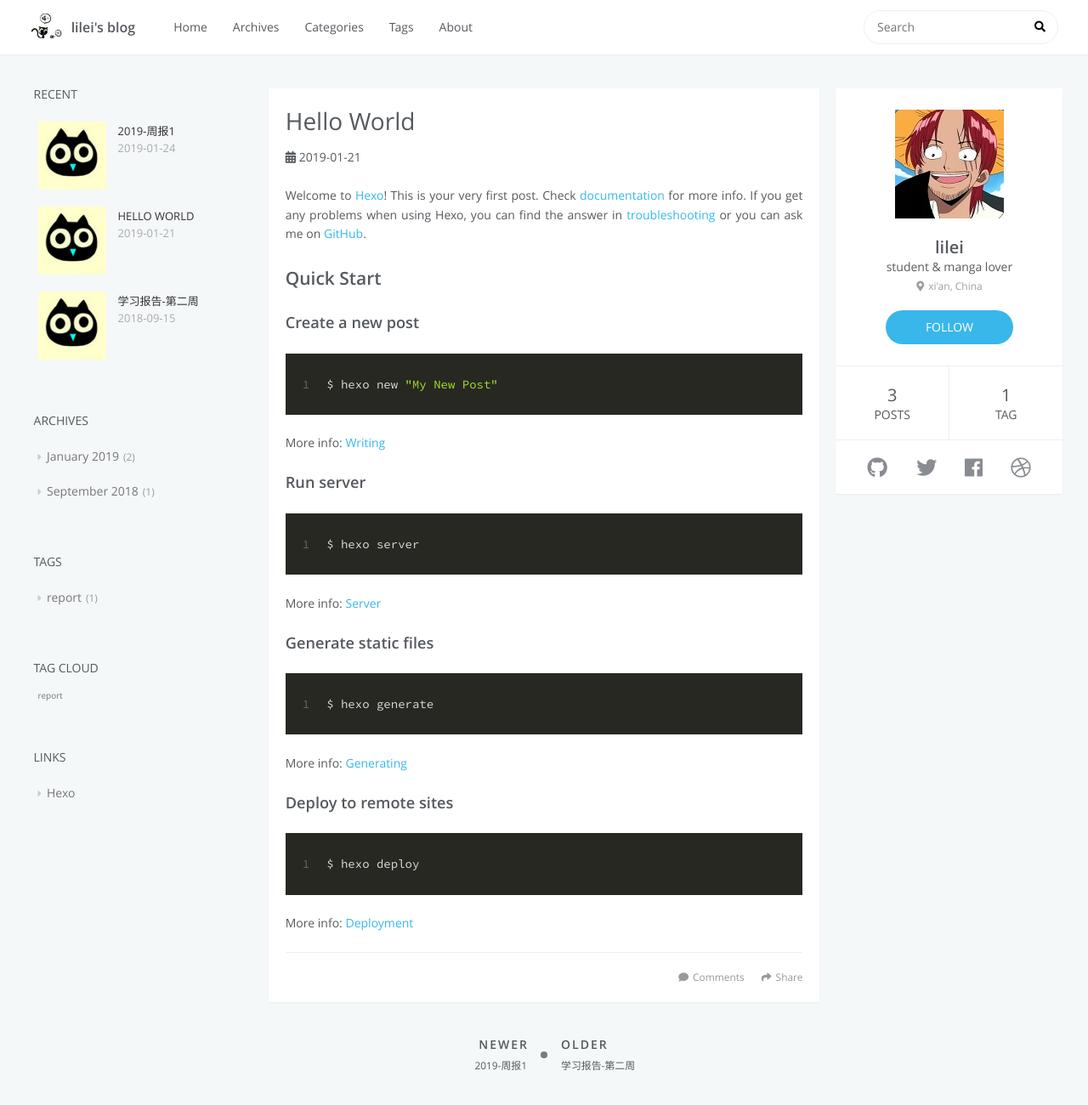
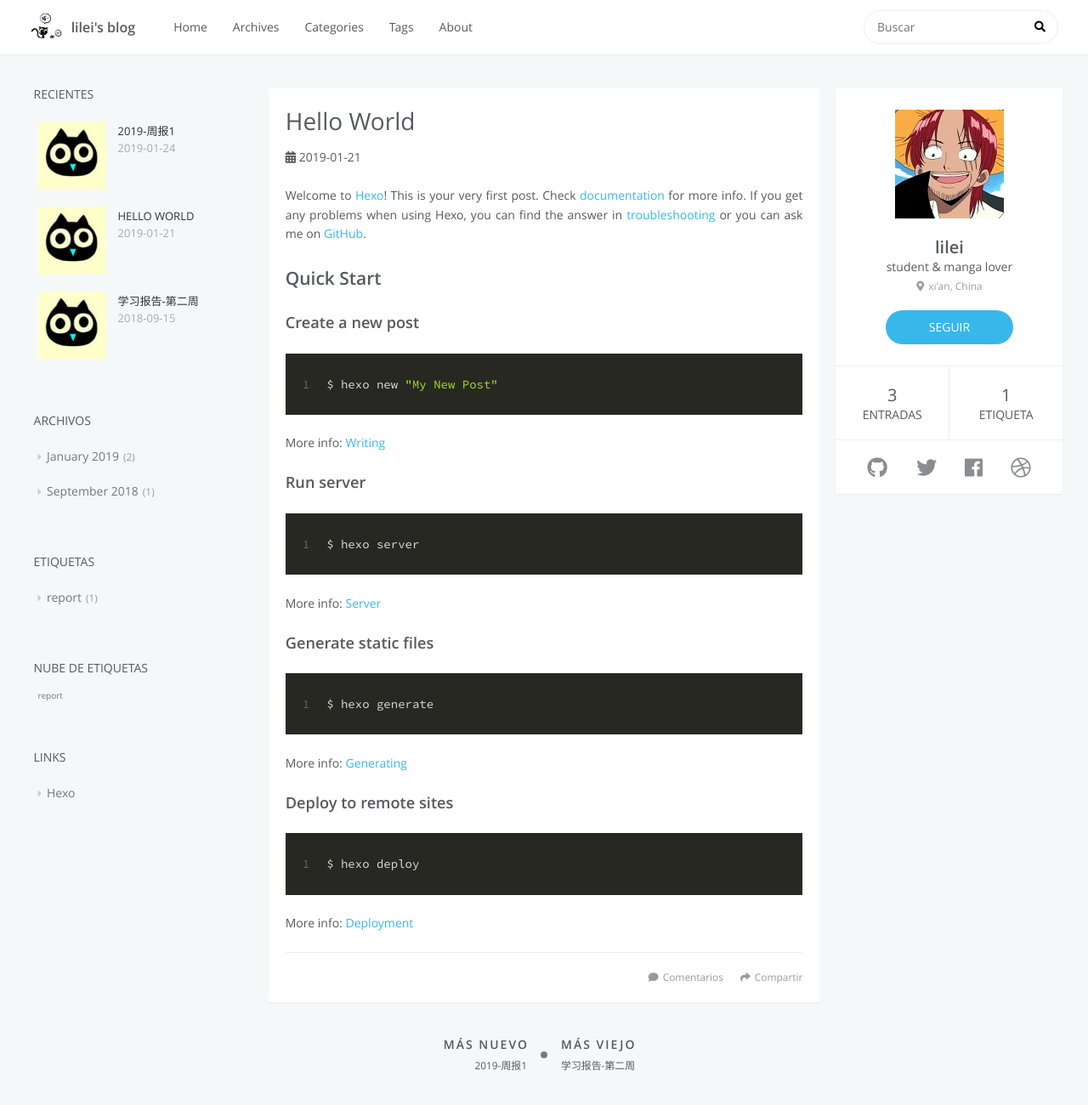
Before and after one commit to scholarboss/scholarboss.github.io, a plain HTML site: page 2019/01/21/hello-world/index.html in a window 1280 px wide. Shown: the top 1300 px of the page at 85% size. Drawn offline with nearby package versions, Linux system fonts and the light colour scheme; some packages are replaced by stand-ins of ours; no server answers; a script that the page names is missing.

Commit message:
Site updated: 2019-01-24 22:40:17

```diff
--- a/2019/01/21/hello-world/index.html
+++ b/2019/01/21/hello-world/index.html
@@ -85,7 +85,7 @@
             <div id="search-form-wrap">
 
     <form class="search-form">
-        <input type="text" class="ins-search-input search-form-input" placeholder="Search" />
+        <input type="text" class="ins-search-input search-form-input" placeholder="Buscar" />
         <button type="submit" class="search-form-submit"></button>
     </form>
     <div class="ins-search">
@@ -104,10 +104,10 @@
 (function (window) {
     var INSIGHT_CONFIG = {
         TRANSLATION: {
-            POSTS: 'Posts',
+            POSTS: 'Entradas',
             PAGES: 'Pages',
-            CATEGORIES: 'Categories',
-            TAGS: 'Tags',
+            CATEGORIES: 'Categorias',
+            TAGS: 'Etiquetas',
             UNTITLED: '(Untitled)',
         },
         ROOT_URL: '/',
@@ -138,7 +138,7 @@
                 <td>
 
     <div class="search-form">
-        <input type="text" class="ins-search-input search-form-input" placeholder="Search" />
+        <input type="text" class="ins-search-input search-form-input" placeholder="Buscar" />
     </div>
 
                 </td>
@@ -158,16 +158,16 @@
             <h2 id="name">lilei</h2>
             <h3 id="title">student &amp; manga lover</h3>
             <span id="location"><i class="fas fa-map-marker-alt" style="padding-right: 5px"></i>xi&#39;an, China</span>
-            <a id="follow" target="_blank" href="https://github.com/scholar/">FOLLOW</a>
+            <a id="follow" target="_blank" href="https://github.com/scholar/">SEGUIR</a>
         </div>
         <div class="article-info profile-block">
             <div class="article-info-block">
                 3
-                <span>posts</span>
+                <span>Entradas</span>
             </div>
             <div class="article-info-block">
                 1
-                <span>tag</span>
+                <span>Etiqueta</span>
             </div>
         </div>
 
@@ -266,7 +266,7 @@
 
 </div>
 
-    <a data-url="http://yoursite.com/2019/01/21/hello-world/" data-id="cjrapxqwa0001sku7f0fiqx10" class="article-share-link"><i class="fas fa-share"></i>Share</a>
+    <a data-url="http://yoursite.com/2019/01/21/hello-world/" data-id="cjraq07b60003xku7pv3nvin0" class="article-share-link"><i class="fas fa-share"></i>Compartir</a>
 <script>
     (function ($) {
         // Prevent duplicate binding
@@ -334,7 +334,7 @@
 
 
 
-        <a href="http://yoursite.com/2019/01/21/hello-world/#comments" class="article-comment-link disqus-comment-count" data-disqus-url="http://yoursite.com/2019/01/21/hello-world/">Comments</a>
+        <a href="http://yoursite.com/2019/01/21/hello-world/#comments" class="article-comment-link disqus-comment-count" data-disqus-url="http://yoursite.com/2019/01/21/hello-world/">Comentarios</a>
 
 
         </footer>
@@ -344,7 +344,7 @@
 <nav id="article-nav">
 
         <a href="/2019/01/24/2019-周报1/" id="article-nav-newer" class="article-nav-link-wrap">
-            <strong class="article-nav-caption">Newer</strong>
+            <strong class="article-nav-caption">Más nuevo</strong>
             <div class="article-nav-title">
 
                     2019-周报1
@@ -354,7 +354,7 @@
 
 
         <a href="/2018/09/15/学习报告-第二周/" id="article-nav-older" class="article-nav-link-wrap">
-            <strong class="article-nav-caption">Older</strong>
+            <strong class="article-nav-caption">Más viejo</strong>
             <div class="article-nav-title">学习报告-第二周</div>
         </a>
 
@@ -381,7 +381,7 @@
 
 
     <div class="widget-wrap">
-        <h3 class="widget-title">recent</h3>
+        <h3 class="widget-title">Recientes</h3>
         <div class="widget">
             <ul id="recent-post" class="">
 
@@ -451,7 +451,7 @@
 
 
     <div class="widget-wrap">
-        <h3 class="widget-title">archives</h3>
+        <h3 class="widget-title">Archivos</h3>
         <div class="widget">
             <ul class="archive-list"><li class="archive-list-item"><a class="archive-list-link" href="/archives/2019/01/">January 2019</a><span class="archive-list-count">2</span></li><li class="archive-list-item"><a class="archive-list-link" href="/archives/2018/09/">September 2018</a><span class="archive-list-count">1</span></li></ul>
         </div>
@@ -460,7 +460,7 @@
 
 
     <div class="widget-wrap">
-        <h3 class="widget-title">tags</h3>
+        <h3 class="widget-title">Etiquetas</h3>
         <div class="widget">
             <ul class="tag-list"><li class="tag-list-item"><a class="tag-list-link" href="/tags/report/">report</a><span class="tag-list-count">1</span></li></ul>
         </div>
@@ -469,7 +469,7 @@
 
 
     <div class="widget-wrap">
-        <h3 class="widget-title">tag cloud</h3>
+        <h3 class="widget-title">Nube de etiquetas</h3>
         <div class="widget tagcloud">
             <a href="/tags/report/" style="font-size: 10px;">report</a>
         </div>
@@ -478,7 +478,7 @@
 
 
     <div class="widget-wrap widget-list">
-        <h3 class="widget-title">links</h3>
+        <h3 class="widget-title">Links</h3>
         <div class="widget">
             <ul>
 
```
Also changed, not shown: 2018/09/15/学习报告-第二周/index.html (+16 -16 lines), 2019/01/24/2019-周报1/index.html (+16 -16 lines), archives/2018/09/index.html (+14 -14 lines), archives/2018/index.html (+14 -14 lines), archives/2019/01/index.html (+14 -14 lines), archives/2019/index.html (+14 -14 lines), archives/index.html (+14 -14 lines), index.html (+19 -19 lines), tags/report/index.html (+14 -14 lines), 2019/01/24/2019-周报1/week1-category.png, 2019/01/24/2019-周报1/week1-face-steps.png.
